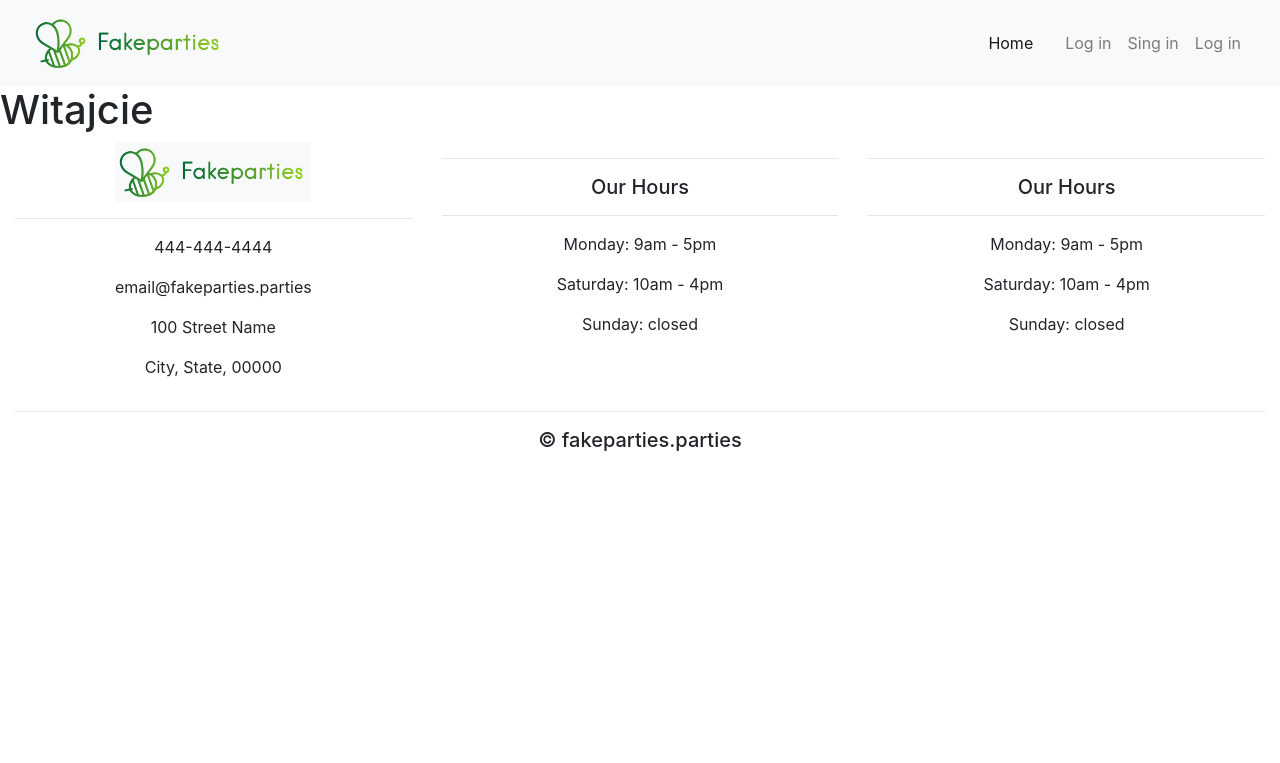
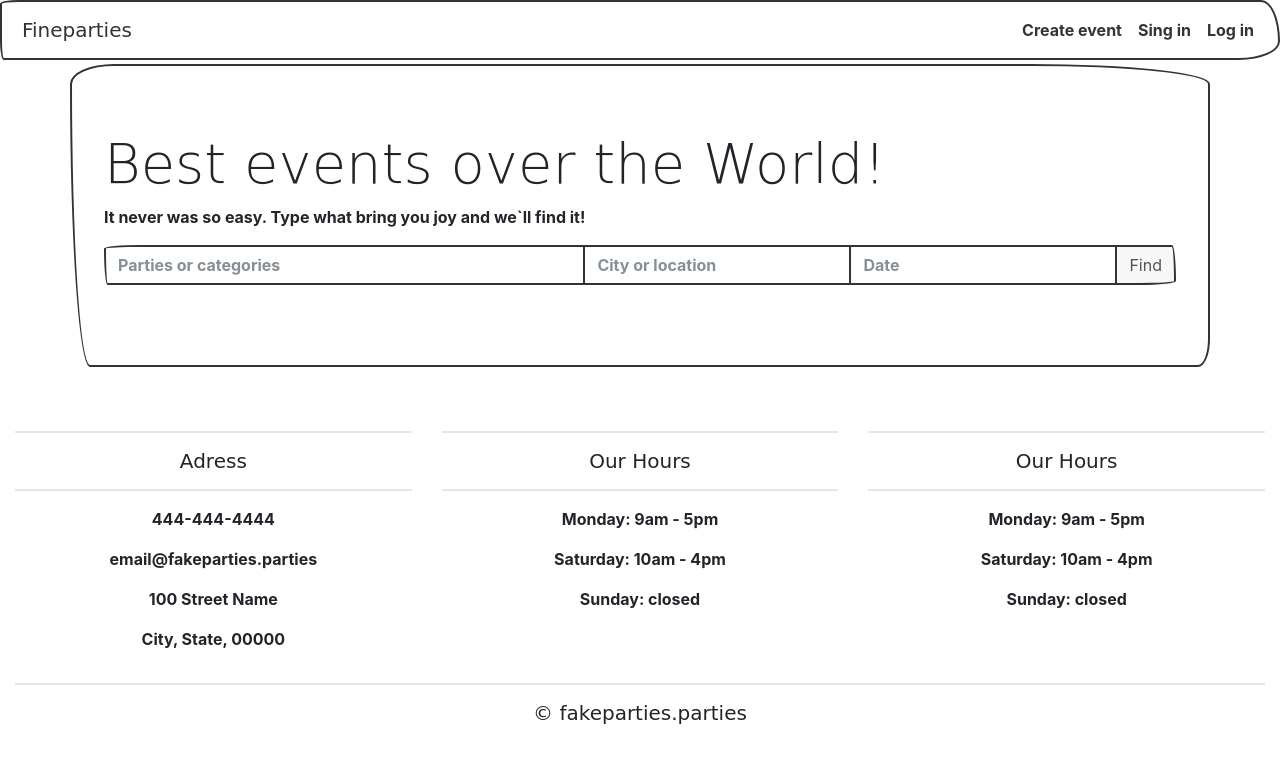
Before and after one commit to kamilkodzi/fakeParties, a Node server app: template views/index.ejs in a window 1280 px wide. Shown: the top 763 px of the page. Run offline with Node 20, Linux system fonts and the light colour scheme; the template is opened without the code that fills it, so the values that code supplies are empty; some libraries are stand-ins or nearby versions; some web fonts are replaced.

Commit message:
added some routing with npm router, and few views in early stage

```diff
--- a/app.js
+++ b/app.js
@@ -1,12 +1,16 @@
-const   express     =   require('express'),
-        app         =   express(),
-        mongoose    =   require('mongoose'),
-        User        =   require('./models/user.js'),
-        Event       =   require('./models/event.js'),
-        Category   =   require('./models/category.js');
+const   express         =   require('express'),
+        app             =   express(),
+        mongoose        =   require('mongoose'),
+        User            =   require('./models/user'),
+        Event           =   require('./models/event'),
+        Category        =   require('./models/category');
+
+const   indexRoutes     =   require('./routes/index')
+const   eventsRoutes    =   require('./routes/events')
 
 mongoose.connect('mongodb://localhost/fake1');
 
+app.set("view engine","ejs");
 // Event.create({
 //         name: 'Urodziny Kamila',
 //         description:'Niezapomniana impreza urodzinowa na rodzinnych ogrodkach działkowych',
@@ -17,11 +21,9 @@ mongoose.connect('mongodb://localhost/fake1');
 //         image: 'https://images.unsplash.com/photo-1493151920995-56c5a400e6d0?ixlib=rb-0.3.5&ixid=eyJhcHBfaWQiOjEyMDd9&s=894ecbdb65911e692a58d962e92b071a&auto=format&fit=crop&w=1650&q=80',
 //         cathegory: 'Zabawy',
 // });
+app.use(express.static(__dirname+"/public"));
 
-
-app.get('/', function (req, res) {
-  res.send('Hello World');
-});
+app.use(indexRoutes);
 
 app.listen(process.env.PORT,process.env.IP,function(){
     console.log('fakeServer has started');
--- a/package.json
+++ b/package.json
@@ -17,6 +17,8 @@
   },
   "homepage": "https://github.com/kamilkodzi/fakeParties#readme",
   "dependencies": {
-    "express": "^4.16.3"
+    "ejs": "^2.6.1",
+    "express": "^4.16.3",
+    "router": "^1.3.2"
   }
 }
--- a/views/events/index.ejs
+++ /dev/null
@@ -1,6 +0,0 @@
-<% include ../partials/header %>
-
-<h1>Witajcie</h1>
-
-
-<% include ../partials/footer %>
--- a/views/index.ejs
+++ b/views/index.ejs
@@ -1,6 +1,63 @@
 <% include ./partials/header %>
 
-<h1>Witajcie</h1>
+    <!--<div class="row d-none d-sm-block">-->
+    <!--    <div id="carouselSlides" class="carousel slide" data-ride="carousel">-->
+    <!--      <div class="carousel-inner">-->
+    <!--        <div class="carousel-item active" style="">-->
+    <!--          <img class="d-block w-100" src="img/caruselSlide/carusel1.jpg" alt="First slide">-->
+    <!--        </div>-->
+    <!--        <div class="carousel-item">-->
+    <!--          <img class="d-block w-100" src="img/caruselSlide/carusel2.jpg" alt="Second slide">-->
+    <!--        </div>-->
+    <!--        <div class="carousel-item">-->
+    <!--          <img class="d-block w-100" src="img/caruselSlide/carusel3.jpg" alt="Third slide">-->
+    <!--        </div>-->
+    <!--      </div>-->
+    <!--    </div>-->
+    <!--</div>-->
+
+<div class="container">
+
+<div class="row">
+    <div class="col jumbotron mt-1">
+      <h1 class="display-4">Best events over the World!</h1>
+      <p>It never was so easy. Type what bring you joy and we`ll find it!</p>
+    <div class="row">
+        <form class="col">
+        <div class="form-group">
+          <div class="input-group">
+            <input type="text" class="col-md-6 col-sm-12 form-control" placeholder="Parties or categories">
+            <input type="text" class="col-md-3 form-control d-none d-sm-block" placeholder="City or location">
+            <input type="text" class="col-md-3 form-control d-none d-sm-block" placeholder="Date">
+            <div class="input-group-append">
+              <span class="input-group-text">Find</span>
+            </div>
+          </div>
+        </div>
+        </form>
+    </div>
+    </div>
+</div>
+
+
+
+    <div class="row mt-3">
+        <% events.forEach(function(events){ %>
+         <div class="col-md-4 mb-2">
+           <a href="/event/<%=events._id%>">
+            <div class="card bg-dark text-white">
+              <img class="card-img" src="<%= events.image %>" alt="image">
+              <div class="card-img-overlay">
+                <h5 class="card-title text-center font-weight-bold"><%= events.name %></h5>
+                <p class="card-text text-justify"><%= events.description.substr(0,80) %> . . .</p>
+              </div>
+            </div>
+            </a>
+         </div>
+        <% }); %>
+    </div>
+</div>
+
 
 
 <% include ./partials/footer %>
--- a/views/partials/footer.ejs
+++ b/views/partials/footer.ejs
@@ -2,7 +2,8 @@
         <div class="container-fluid padding">
             <div class="row text-center">
                 <div class="col-md-4">
-                    <img src="./img/logoFP.PNG" height="60">
+                    <hr class="light">
+                    <h5>Adress</h5>
                     <hr class="light">
                     <p>444-444-4444</p>
                     <p>email@fakeparties.parties</p>
--- a/views/partials/header.ejs
+++ b/views/partials/header.ejs
@@ -7,34 +7,28 @@
 
     <!-- Bootstrap CSS -->
     <link rel="stylesheet" href="https://stackpath.bootstrapcdn.com/bootstrap/4.1.1/css/bootstrap.min.css" integrity="sha384-WskhaSGFgHYWDcbwN70/dfYBj47jz9qbsMId/iRN3ewGhXQFZCSftd1LZCfmhktB" crossorigin="anonymous">
-
-    <title>FakeParties!</title>
+    <link rel="stylesheet" href="https://bootswatch.com/4/sketchy/bootstrap.min.css">
+    <title>FineParties</title>
   </head>
   <body>
 
 
-<nav class="navbar navbar-expand-md navbar-light bg-light sticky-top">
- <div class="container-fluid">
-     <a class="navbar-brand" href="#"><img src="./img/logoFP.PNG" height="60"></a>
-     <button class="navbar-toggler" type="button" data-toggle="collapse" data-target="#navbarResponsive">
+<nav  class="navbar navbar-expand-md navbar-light bg-light">
+ <div class="container-fluid pl-0 pr-0">
+     <a class="navbar-brand ml-1" href="/">Fineparties</a>
+     <button style="height: 40px;" class="navbar-toggler" type="button" data-toggle="collapse" data-target="#navbarResponsive">
        <span class="navbar-toggler-icon"></span>
      </button>
      <div class="collapse navbar-collapse" id="navbarResponsive">
        <ul class="navbar-nav ml-auto">
          <li class="nav-item active">
-           <a class="nav-link" href="#">Home</a>
+           <a class="nav-link" href="#">Create event</a>
          </li>
          <li class="nav-item">
-           <a class="nav-link" href="#"></a>
-         </li>
-         <li class="nav-item">
-           <a class="nav-link" href="#">Log in</a>
-         </li>
-         <li class="nav-item">
-           <a class="nav-link" href="#">Sing in</a>
+           <a class="nav-link" href="/register">Sing in</a>
          </li>
         <li class="nav-item">
-           <a class="nav-link" href="#">Log in</a>
+           <a class="nav-link" href="/login">Log in</a>
          </li>
        </ul>
      </div>
```
Also changed, not shown: routes/index.js (+15 -1 lines), views/login.ejs (added, +19 -0 lines), views/register.ejs (added, +39 -0 lines), public/img/caruselSlide/carusel1.jpg (added), public/img/caruselSlide/carusel2.jpg (added), public/img/caruselSlide/carusel3.jpg (added), public/img/logo.PNG (deleted), public/img/logo.svg (added), public/img/logo2.PNG (deleted), public/img/logoFP.PNG (deleted).
